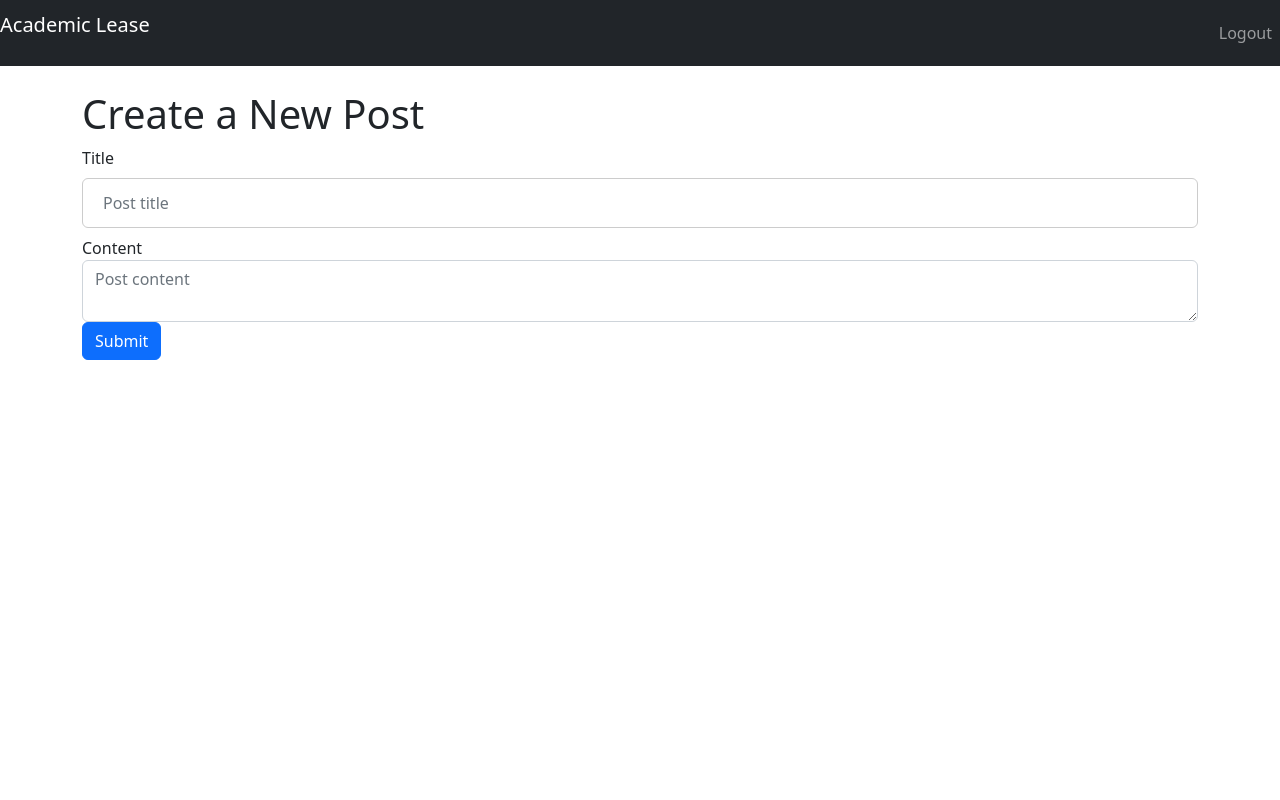
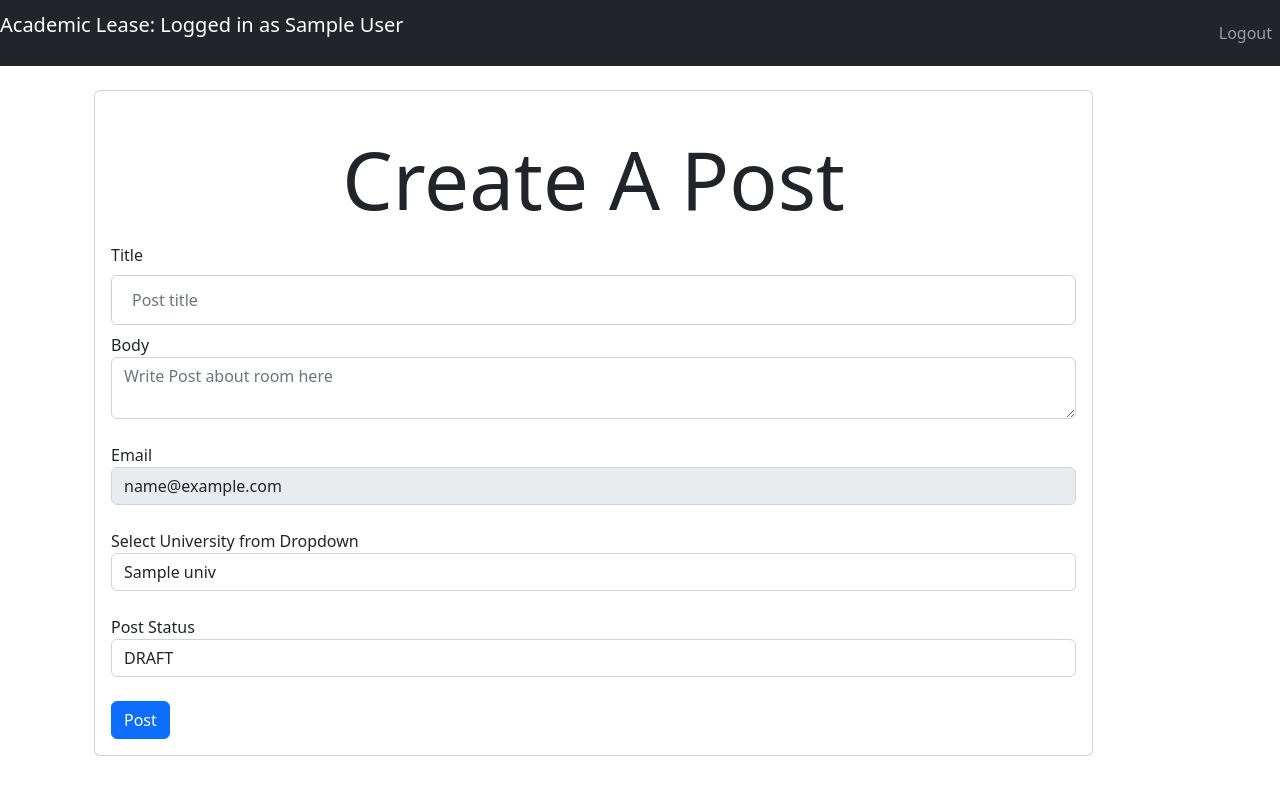
Before and after one commit to gopikrsmscs/academiclease, a Flask app: template templates/post.html in a window 1280 px wide. Run offline with Flask 2, Linux system fonts and the light colour scheme; the visitor is signed in with stand-in values (Sample User, id 1); tables that the repository leaves empty hold one stand-in row (values such as "Sample post"); the template is opened without the code that fills it: most values are stand-ins (such as "Sample title", 1, 10 or a date in 2020); some libraries are stand-ins or nearby versions.

Commit message:
Added Logic for Post by university

```diff
--- a/app.py
+++ b/app.py
@@ -14,7 +14,21 @@ Session(app)
 def index():
     if not session.get("email"):
         return redirect("/login")
-    return render_template('home.html')
+    else:
+        database_connection = database().get_connection()
+        mycursor = database_connection.cursor()
+        query = "select * from room_post;"
+        try:
+            mycursor.execute(query)
+            posts = mycursor.fetchall()
+            database_connection.commit()
+        except:
+            print("failed")
+            print(query)
+            database_connection.rollback()
+            database_connection.commit()
+        database_connection.close()
+        return render_template('home.html',posts=posts)
 
 
 def get_post(post_id):
@@ -32,14 +46,21 @@ def login():
     if request.method == "POST":
         email = request.form.get("email")
         password = request.form.get("password")
-        print(email)
-        query="select count(*) from user where email='"+email+"' and password='"+password+"')"
+        query="select * from user where email='"+email+"' and password='"+password+"';"
         session['email'] = email
         database_connection = database().get_connection()
         mycursor = database_connection.cursor()
         try:
             mycursor.execute(query)
-            database_connection.commit()
+            output = mycursor.fetchone()
+            if output is None:
+                flash('Invalid email or password.')
+                return render_template("login.html")
+            else:
+                session['name'] = output[1]
+                session['id'] = output[0]
+                print(output[0])
+                database_connection.commit()
         except:
             print("failed")
             print(query)
@@ -77,23 +98,42 @@ def post(post_id):
     return render_template('postid.html', post=post)
 
 
-@app.route('/create', methods=('GET', 'POST'))
+@app.route('/createpost', methods=('GET', 'POST'))
 def create():
     if request.method == 'POST':
-        title = request.form['title']
-        content = request.form['content']
-
+        title = request.form.get('title')
+        body = request.form.get('body')
+        status = request.form.get('status')
+        id = session["name"]
+        univesity_id = request.form.get('university_id')
         if not title:
             flash('Title is required!')
         else:
-            conn = database().get_connection()
-            conn.execute('INSERT INTO posts (title, content) VALUES (?, ?)',
-                         (title, content))
-            conn.commit()
-            conn.close()
-            return redirect('/')
-
-    return render_template('post.html')
+            connection = database().get_connection()
+            conn =connection.cursor()
+            query = "INSERT INTO room_post (user, university,title,body,status) VALUES ('{}','{}','{}','{}','{}')".format(id, univesity_id,title,body,status)
+            print(query)
+            conn.execute(query)
+            connection.commit()
+            connection.close()
+            return redirect("/")
+    else:
+        university_list = []
+        database_connection = database().get_connection()
+        mycursor = database_connection.cursor()
+        query = "select * from university_list;"
+        try:
+            mycursor.execute(query)
+            university_list = mycursor.fetchall()
+            print(university_list[0])
+            database_connection.commit()
+        except:
+            print("failed")
+            print(query)
+            database_connection.rollback()
+            database_connection.commit()
+        database_connection.close()
+    return render_template('post.html',university_list=university_list)
 
 @app.route('/<int:id>/edit', methods=('GET', 'POST'))
 def edit(id):
@@ -130,6 +170,7 @@ def delete(id):
 def logout():
     session["email"] = None
     session["name"] = None
+    session["id"] = None
     return redirect("/")
 
 if __name__ == '__main__':
--- a/schemas.sql
+++ b/schemas.sql
@@ -4,4 +4,4 @@ DROP TABLE IF EXISTS user;
 DROP TABLE IF EXISTS university_list;
 CREATE TABLE user (id INTEGER AUTO_INCREMENT PRIMARY KEY,name VARCHAR(50) NOT NULL,email VARCHAR(50) UNIQUE NOT NULL,password VARCHAR(50) NOT NULL,created TIMESTAMP NOT NULL DEFAULT CURRENT_TIMESTAMP);
 CREATE TABLE university_list (id INTEGER NOT NULL PRIMARY KEY AUTO_INCREMENT,name VARCHAR(100) UNIQUE NOT NULL,url VARCHAR(100) NOT NULL,created TIMESTAMP NOT NULL DEFAULT CURRENT_TIMESTAMP);
-CREATE TABLE room_post (id INTEGER PRIMARY KEY AUTO_INCREMENT,user_id INTEGER NOT NULL,university_id INTEGER NOT NULL,created TIMESTAMP NOT NULL DEFAULT CURRENT_TIMESTAMP,title TEXT NOT NULL,body TEXT NOT NULL,status VARCHAR(50) NOT NULL,FOREIGN KEY (user_id) REFERENCES user (id),FOREIGN KEY (university_id) REFERENCES university_list (id));
+CREATE TABLE room_post (id INTEGER PRIMARY KEY AUTO_INCREMENT,user VARCHAR(50) NOT NULL,university VARCHAR(100) NOT NULL,created TIMESTAMP NOT NULL DEFAULT CURRENT_TIMESTAMP,title TEXT NOT NULL,body TEXT NOT NULL,status VARCHAR(50) NOT NULL);
--- a/templates/layout.html
+++ b/templates/layout.html
@@ -9,7 +9,11 @@
   </head>
   <body>
       <nav class="navbar navbar-expand-md navbar-dark bg-dark mb-4">
-        <p class="navbar-brand display-1" href="">Academic Lease</p>
+        {% if session.email %}
+            <p class="ml-2 navbar-brand display-1" href="">Academic Lease: Logged in as {{session.name}}</p>
+        {% else %}
+            <p class="ml-2 navbar-brand display-1" href="">Academic Lease</p>
+        {% endif %}
         <button class="navbar-toggler" type="button" data-toggle="collapse" data-target="#navbarNav" aria-controls="navbarNav" aria-expanded="false" aria-label="Toggle navigation">
             <span class="navbar-toggler-icon"></span>
         </button>
--- a/templates/login.html
+++ b/templates/login.html
@@ -17,7 +17,7 @@
                     <button type="button submit" class="btn btn-primary">Login</button>
                     <p class="text-center mt-4">Don't have a account signup instead?</p>
                     <button type="button submit" onClick="location.href='/signup'" class="btn btn-primary">Signup</button>
-                </form>
+                   </form>
 
                 </div>
                 <div class="col-md-10 col-lg-6 col-xl-7  mt-4 align-items-center">
--- a/templates/post.html
+++ b/templates/post.html
@@ -1,22 +1,49 @@
 {% extends "layout.html" %}
 {% block y %}
-<h1>{% block title %} Create a New Post {% endblock %}</h1>
 
-<form method="post">
-    <div class="form-group">
-        <label for="title">Title</label>
-        <input type="text" name="title"
-               placeholder="Post title" class="form-control"
-               value="{{ request.form['title'] }}"></input>
+<section class="" style="background-color: white">
+    <div class="container">
+      <div class="row ">
+        <div class="col-lg-12 col-xl-11">
+          <div class="card">
+            <div class="card-body ">
+              <div class="row ">
+                <p class="text-center display-1 mt-4">Create A Post</p>
+                <div class="col-md-12 col-lg-12 col-xl-12">
+                  <form action="/createpost" method="POST">
+                    <label for="title">Title</label>
+                    <input class="form-control" type="text" name="title" placeholder="Post title" required ></input>
+                    <br>
+                    <label for="content">Body</label>
+                    <textarea class="form-control" name="body" placeholder="Write Post about room here" required></textarea>
+                    <br>
+                    <label for="content">Email</label>
+                    <input class="form-control" name="email" value ="{{ session.email }}" disabled></input>
+                    <br>
+                    <label for="content">Select University from Dropdown </label>
+                    <select class="form-control" name="university_id">
+                        {% for univ in university_list %}
+                        <option value="{{ univ[1] }}">{{univ[1] }}</option>
+                        {% endfor %}
+                      </select>
+                      <br>
+                      <label for="content">Post Status</label>
+                        <select class="form-control" name="status" class="form-select">
+                            <option value="DRAFT">DRAFT</option>
+                            <option value="ACTIVE">ACTIVE</option>
+                            <option value="DELETED">DELETED</option>
+                        </select>
+                        <br>
+                        <button type="submit" class="btn btn-primary">Post</button>
+                   </form>
+
+                </div>
+              </div>
+            </div>
+          </div>
+        </div>
+      </div>
     </div>
+  </section>
 
-    <div class="form-group">
-        <label for="content">Content</label>
-        <textarea name="content" placeholder="Post content"
-                  class="form-control">{{ request.form['content'] }}</textarea>
-    </div>
-    <div class="form-group">
-        <button type="submit" class="btn btn-primary">Submit</button>
-    </div>
-</form>
 {% endblock %}
```
Also changed, not shown: templates/home.html (+19 -9 lines), 4 other files.
